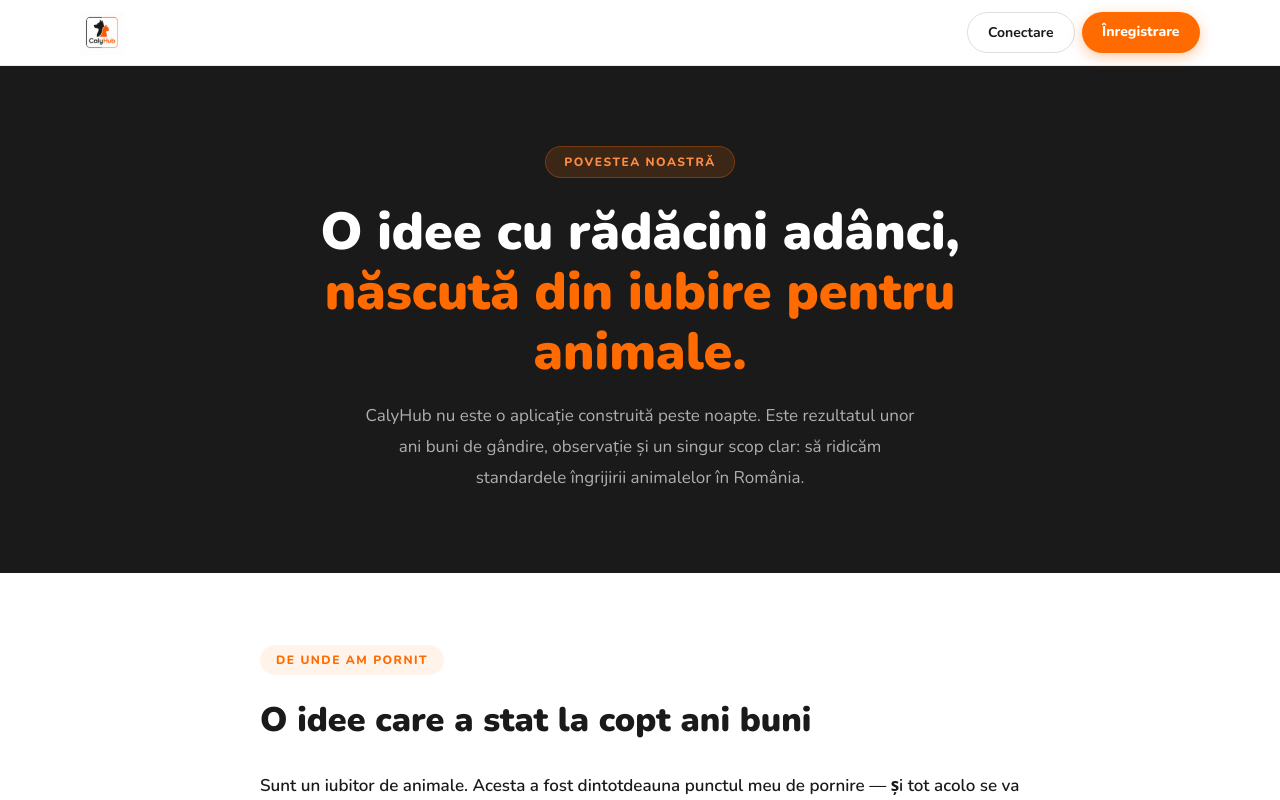
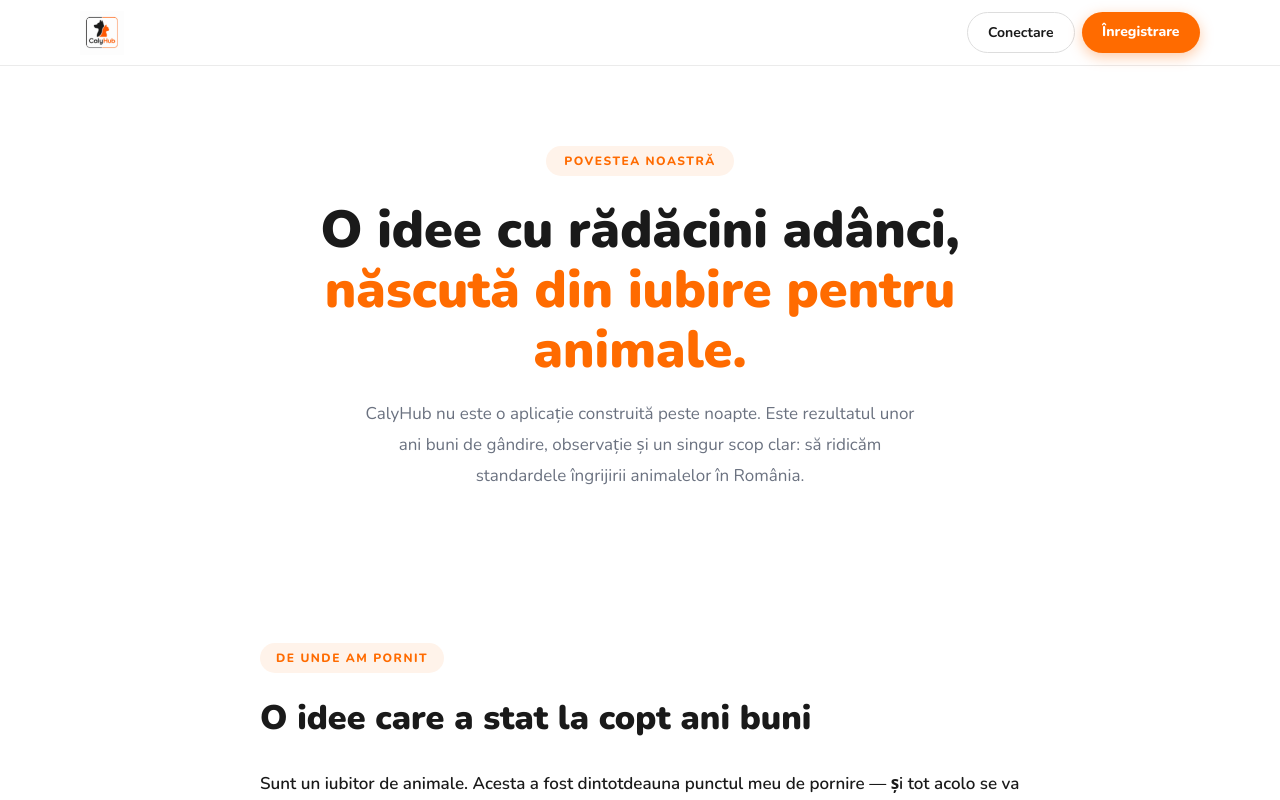
Before and after one commit to Linu301095/VARIANTA-3-13.05.2026, a Next.js app: page /despre-noi in a window 1280 px wide. Shown: the top 800 px of the page. Built offline with nearby package versions, Linux system fonts and the light colour scheme.

Commit message:
Unify hero style: light background on all public pages
despre-noi, termeni, confidentialitate, contact: change hero from
dark (#1A1A1A) to white (#fff), matching cum-functioneaza style.
Badge uses #FFF3EA, headings #1A1A1A, subtitles #6B7280.

https://claude.ai/code/session_01SZd88QSCY34XFo4mZTZMCc

```diff
--- a/app/confidentialitate/page.tsx
+++ b/app/confidentialitate/page.tsx
@@ -146,10 +146,10 @@ export default function Confidentialitate() {
       </header>
 
       <main style={{ flex: 1 }}>
-        <section style={{ background: "#1A1A1A", padding: "56px 20px 48px", textAlign: "center" }}>
-          <div style={{ display: "inline-block", background: "rgba(255,107,0,.15)", color: "#FF8C42", padding: "6px 18px", borderRadius: 50, fontSize: 12, fontWeight: 800, letterSpacing: 1.5, textTransform: "uppercase", marginBottom: 20, border: "1px solid rgba(255,107,0,.3)" }}>GDPR · Transparență</div>
-          <h1 style={{ fontSize: "clamp(26px,4vw,42px)", fontWeight: 900, color: "#fff", marginBottom: 12 }}>Politica de Confidențialitate</h1>
-          <p style={{ fontSize: 15, color: "rgba(255,255,255,.55)" }}>Ultima actualizare: 14 mai 2026 · Versiunea 1.0</p>
+        <section style={{ background: "#fff", padding: "56px 20px 48px", textAlign: "center" }}>
+          <div style={{ display: "inline-block", background: "#FFF3EA", color: "#FF6B00", padding: "6px 18px", borderRadius: 50, fontSize: 12, fontWeight: 800, letterSpacing: 1.5, textTransform: "uppercase", marginBottom: 20 }}>GDPR · Transparență</div>
+          <h1 style={{ fontSize: "clamp(26px,4vw,42px)", fontWeight: 900, color: "#1A1A1A", marginBottom: 12 }}>Politica de Confidențialitate</h1>
+          <p style={{ fontSize: 15, color: "#6B7280" }}>Ultima actualizare: 14 mai 2026 · Versiunea 1.0</p>
         </section>
 
         <section style={{ padding: "56px 20px", background: "#fff" }}>
--- a/app/contact/page.tsx
+++ b/app/contact/page.tsx
@@ -40,10 +40,10 @@ export default function ContactPage() {
       </header>
 
       <main style={{ flex: 1 }}>
-        <section style={{ background: "#1A1A1A", padding: "56px 20px 48px", textAlign: "center" }}>
-          <div style={{ display: "inline-block", background: "rgba(255,107,0,.15)", color: "#FF8C42", padding: "6px 18px", borderRadius: 50, fontSize: 12, fontWeight: 800, letterSpacing: 1.5, textTransform: "uppercase", marginBottom: 20, border: "1px solid rgba(255,107,0,.3)" }}>📞 Contact</div>
-          <h1 style={{ fontSize: "clamp(26px,4vw,42px)", fontWeight: 900, color: "#fff", marginBottom: 12 }}>Hai să luăm legătura</h1>
-          <p style={{ fontSize: 15, color: "rgba(255,255,255,.65)", maxWidth: 540, margin: "0 auto", lineHeight: 1.6 }}>
+        <section style={{ background: "#fff", padding: "56px 20px 48px", textAlign: "center" }}>
+          <div style={{ display: "inline-block", background: "#FFF3EA", color: "#FF6B00", padding: "6px 18px", borderRadius: 50, fontSize: 12, fontWeight: 800, letterSpacing: 1.5, textTransform: "uppercase", marginBottom: 20 }}>📞 Contact</div>
+          <h1 style={{ fontSize: "clamp(26px,4vw,42px)", fontWeight: 900, color: "#1A1A1A", marginBottom: 12 }}>Hai să luăm legătura</h1>
+          <p style={{ fontSize: 15, color: "#6B7280", maxWidth: 540, margin: "0 auto", lineHeight: 1.6 }}>
             Ai o întrebare, o sugestie sau ai nevoie de ajutor? Scrie-ne și îți răspundem cât mai repede posibil.
           </p>
         </section>
--- a/app/despre-noi/page.tsx
+++ b/app/despre-noi/page.tsx
@@ -45,14 +45,14 @@ export default function DespreNoi() {
       <main style={{ flex: 1 }}>
 
         {/* HERO */}
-        <section style={{ background: "#1A1A1A", padding: "80px 20px", textAlign: "center" }}>
+        <section style={{ background: "#fff", padding: "80px 20px", textAlign: "center" }}>
           <div style={{ maxWidth: 720, margin: "0 auto" }}>
-            <div style={{ display: "inline-block", background: "rgba(255,107,0,.15)", color: "#FF8C42", padding: "6px 18px", borderRadius: 50, fontSize: 12, fontWeight: 800, letterSpacing: 1.5, textTransform: "uppercase", marginBottom: 24, border: "1px solid rgba(255,107,0,.3)" }}>Povestea noastră</div>
-            <h1 style={{ fontSize: "clamp(30px,4.5vw,52px)", fontWeight: 900, color: "#fff", lineHeight: 1.15, marginBottom: 20 }}>
+            <div style={{ display: "inline-block", background: "#FFF3EA", color: "#FF6B00", padding: "6px 18px", borderRadius: 50, fontSize: 12, fontWeight: 800, letterSpacing: 1.5, textTransform: "uppercase", marginBottom: 24 }}>Povestea noastră</div>
+            <h1 style={{ fontSize: "clamp(30px,4.5vw,52px)", fontWeight: 900, color: "#1A1A1A", lineHeight: 1.15, marginBottom: 20 }}>
               O idee cu rădăcini adânci,<br />
               <span style={{ color: "#FF6B00" }}>născută din iubire pentru animale.</span>
             </h1>
-            <p style={{ fontSize: 17, color: "rgba(255,255,255,.65)", lineHeight: 1.8, maxWidth: 560, margin: "0 auto" }}>
+            <p style={{ fontSize: 17, color: "#6B7280", lineHeight: 1.8, maxWidth: 560, margin: "0 auto" }}>
               CalyHub nu este o aplicație construită peste noapte. Este rezultatul unor ani buni de gândire, observație și un singur scop clar: să ridicăm standardele îngrijirii animalelor în România.
             </p>
           </div>
--- a/app/termeni/page.tsx
+++ b/app/termeni/page.tsx
@@ -99,10 +99,10 @@ export default function Termeni() {
       </header>
 
       <main style={{ flex: 1 }}>
-        <section style={{ background: "#1A1A1A", padding: "56px 20px 48px", textAlign: "center" }}>
-          <div style={{ display: "inline-block", background: "rgba(255,107,0,.15)", color: "#FF8C42", padding: "6px 18px", borderRadius: 50, fontSize: 12, fontWeight: 800, letterSpacing: 1.5, textTransform: "uppercase", marginBottom: 20, border: "1px solid rgba(255,107,0,.3)" }}>Document legal</div>
-          <h1 style={{ fontSize: "clamp(26px,4vw,42px)", fontWeight: 900, color: "#fff", marginBottom: 12 }}>Termeni și Condiții</h1>
-          <p style={{ fontSize: 15, color: "rgba(255,255,255,.55)" }}>Ultima actualizare: 14 mai 2026 · Versiunea 1.0</p>
+        <section style={{ background: "#fff", padding: "56px 20px 48px", textAlign: "center" }}>
+          <div style={{ display: "inline-block", background: "#FFF3EA", color: "#FF6B00", padding: "6px 18px", borderRadius: 50, fontSize: 12, fontWeight: 800, letterSpacing: 1.5, textTransform: "uppercase", marginBottom: 20 }}>Document legal</div>
+          <h1 style={{ fontSize: "clamp(26px,4vw,42px)", fontWeight: 900, color: "#1A1A1A", marginBottom: 12 }}>Termeni și Condiții</h1>
+          <p style={{ fontSize: 15, color: "#6B7280" }}>Ultima actualizare: 14 mai 2026 · Versiunea 1.0</p>
         </section>
 
         <section style={{ padding: "56px 20px", background: "#fff" }}>
```
